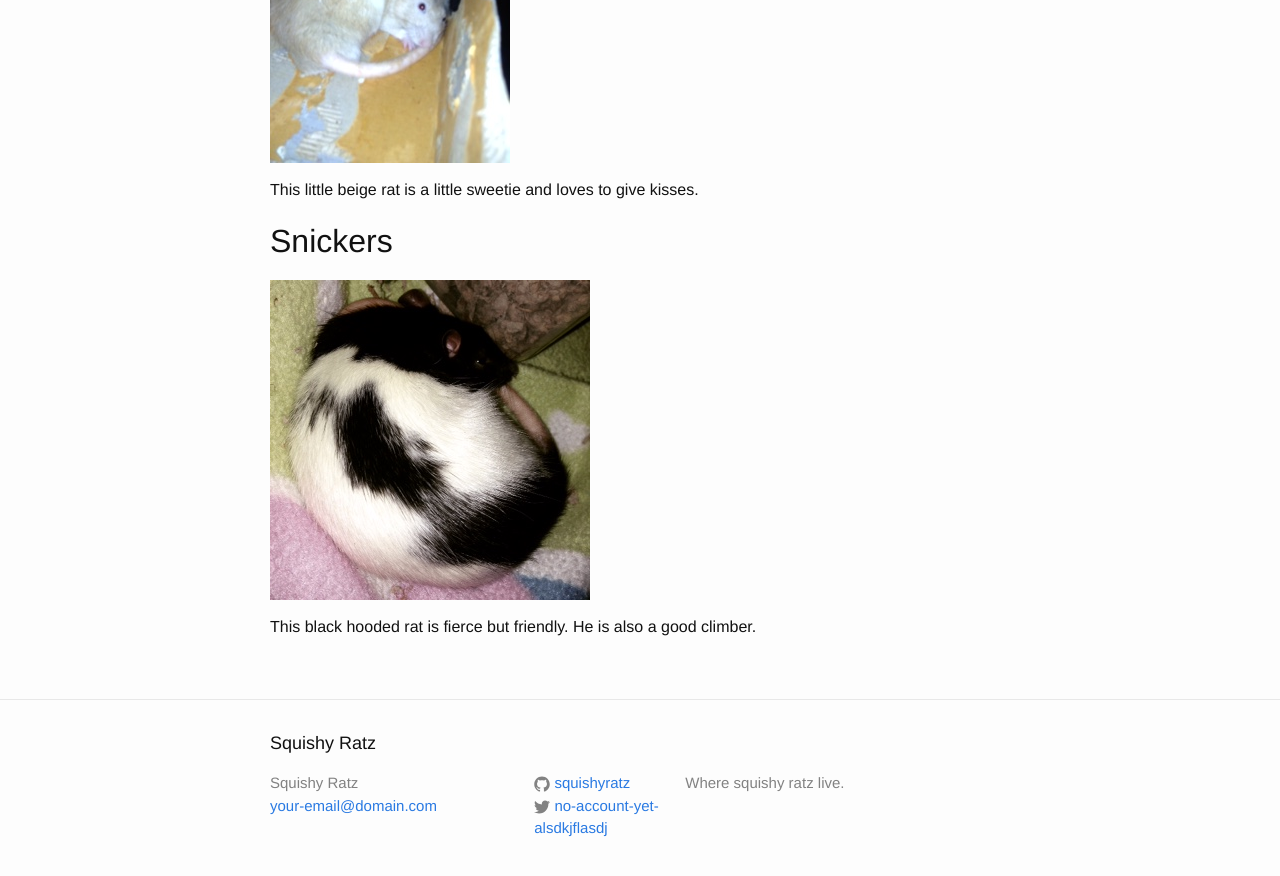
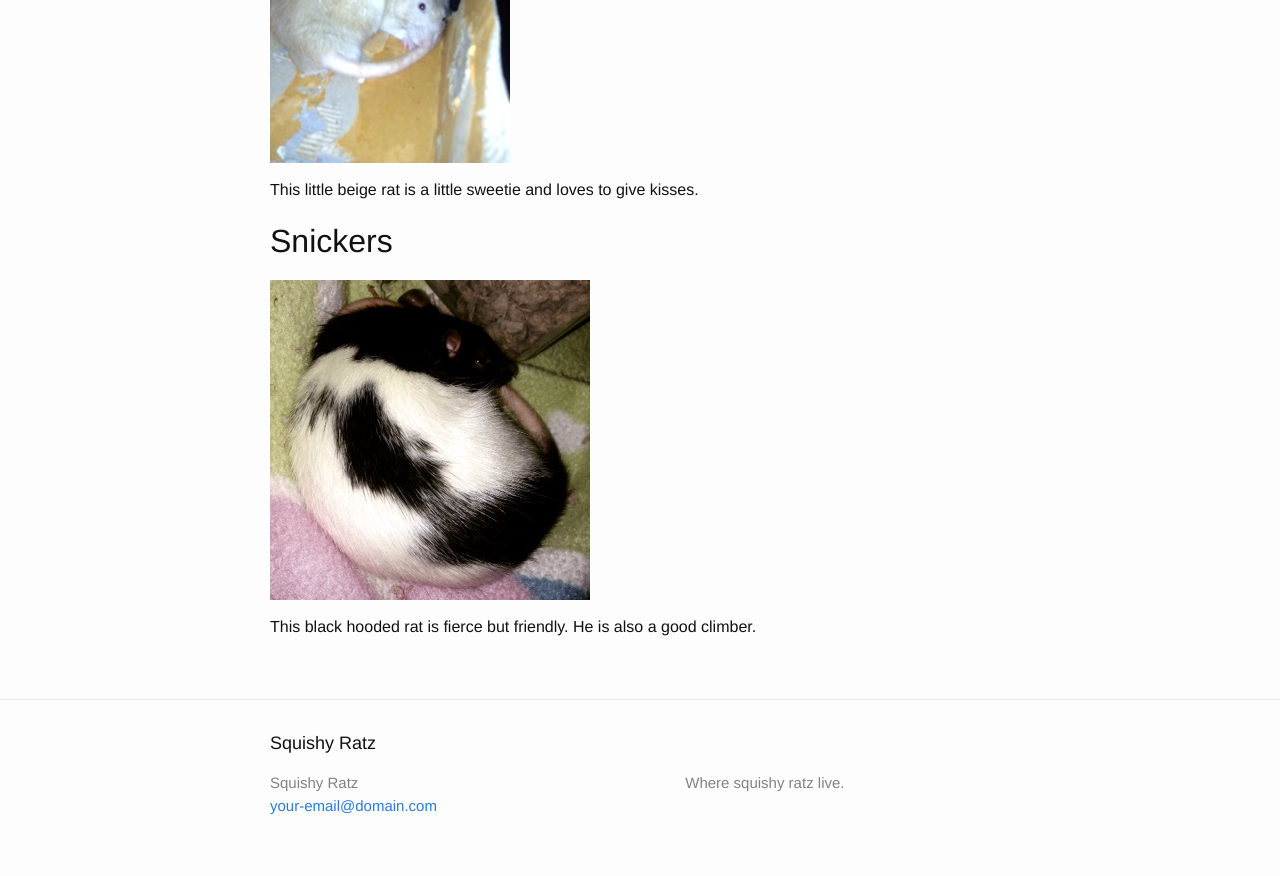
Before and after one commit to squishyratz/squishyratz.github.io, a Jekyll site: the page built from _posts/2015-05-21-meet-the-rats.md, in a window 1280 px wide and 900 px high, scrolled down 1357 px. Shown: the top 876 px of the window. Built offline with Jekyll 4.4.1, drawn with Linux system fonts in a browser that asks for light colours; nearby versions of some CDN libraries; library files that are not in the unit come from our copies.

```diff
--- a/_config.yml
+++ b/_config.yml
@@ -12,10 +12,8 @@
   Where squishy ratz live.
 baseurl: "" # the subpath of your site, e.g. /blog
 url: "https://squishyratz.tk" # the base hostname & protocol for your site
-twitter_username:  no-account-yet-alsdkjflasdj
-github_username:  squishyratz
 
 # Build settings
-#markdown: kramdown
+markdown: kramdown
 #host: 172.31.254.40
 #port: 8080
--- a/_includes/header.html
+++ b/_includes/header.html
@@ -2,7 +2,7 @@
 
   <div class="wrapper">
 
-    <a class="site-title" href="{{ site.baseurl }}/">{{ site.title }}</a>
+    <a class="site-title page-title" href="{{ site.baseurl }}/">{{ site.title }}</a>
 
     <nav class="site-nav">
       <a href="#" class="menu-icon">
```
